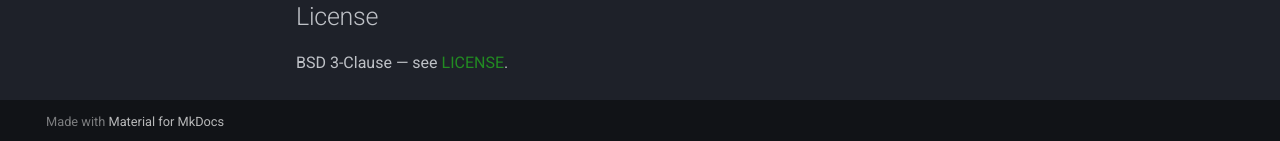
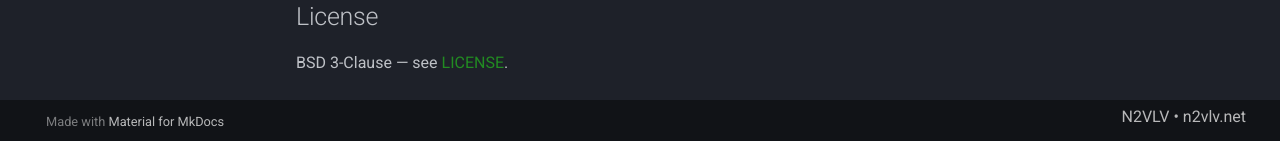
Before and after one commit to jchonig/allstar-yaamon, an MkDocs documentation site: the page built from docs/index.md, in a window 1280 px wide and 1400 px high, scrolled down 1792 px. Shown: the part 1256-1397 px from the top of the window. Built offline with MkDocs 1.6.1 and Material for MkDocs 9.7.7, drawn with Linux system fonts in a browser that asks for light colours; comment, search, counter and statistics services are not loaded.

Commit message:
feat: footer byline, dir listing test, restore historical packages
- Add N2VLV byline to right side of footer via copyright.html override
- Add test-website check that /debian/ listing contains dists/, pool/, gpg.key
- Switch APT repo build to download all historical .deb files from GitHub
  releases instead of importing from previous Pages deployment, which was
  fragile during rapid successive releases

Co-Authored-By: Claude Opus 4.7 <noreply@anthropic.com>

```diff
--- /dev/null
+++ b/docs/overrides/partials/copyright.html
@@ -0,0 +1,16 @@
+<div class="md-copyright">
+  {% if config.copyright %}
+    <div class="md-copyright__highlight">
+      {{ config.copyright }}
+    </div>
+  {% endif %}
+  {% if not config.extra.generator == false %}
+    Made with
+    <a href="https://squidfunk.github.io/mkdocs-material/" target="_blank" rel="noopener">
+      Material for MkDocs
+    </a>
+  {% endif %}
+</div>
+<div class="md-footer-byline">
+  <a href="https://n2vlv.net" target="_blank" rel="noopener">N2VLV &bull; n2vlv.net</a>
+</div>
--- a/docs/stylesheets/extra.css
+++ b/docs/stylesheets/extra.css
@@ -1,3 +1,14 @@
+.md-footer-meta__inner {
+  justify-content: space-between;
+}
+.md-footer-byline a {
+  color: var(--md-footer-fg-color--light);
+  text-decoration: none;
+}
+.md-footer-byline a:hover {
+  text-decoration: underline;
+}
+
 [data-md-color-primary="custom"] {
   --md-primary-fg-color:        #228B22;
   --md-primary-fg-color--light: #2EAD2E;
--- a/mkdocs.yml
+++ b/mkdocs.yml
@@ -9,6 +9,7 @@ docs_dir: docs
 
 theme:
   name: material
+  custom_dir: docs/overrides
   palette:
     - scheme: slate
       primary: custom
```
Also changed, not shown: 1 other file.
